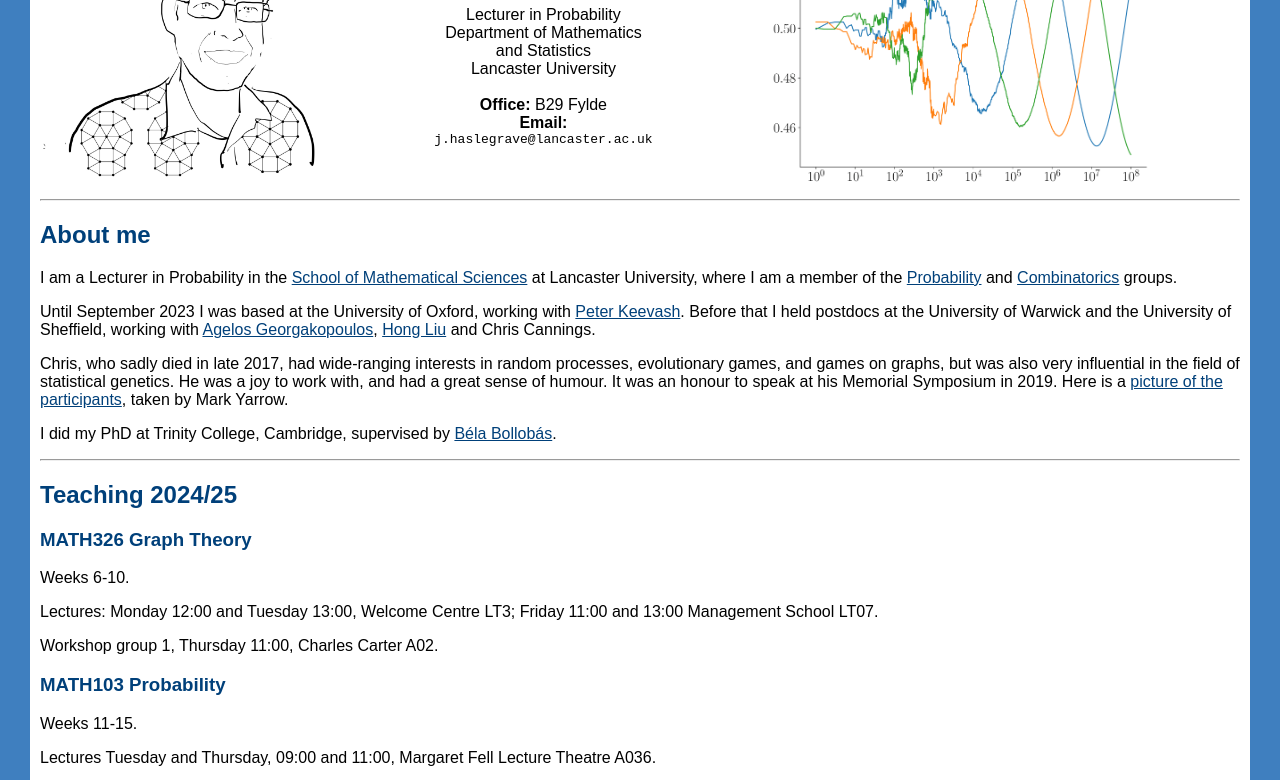
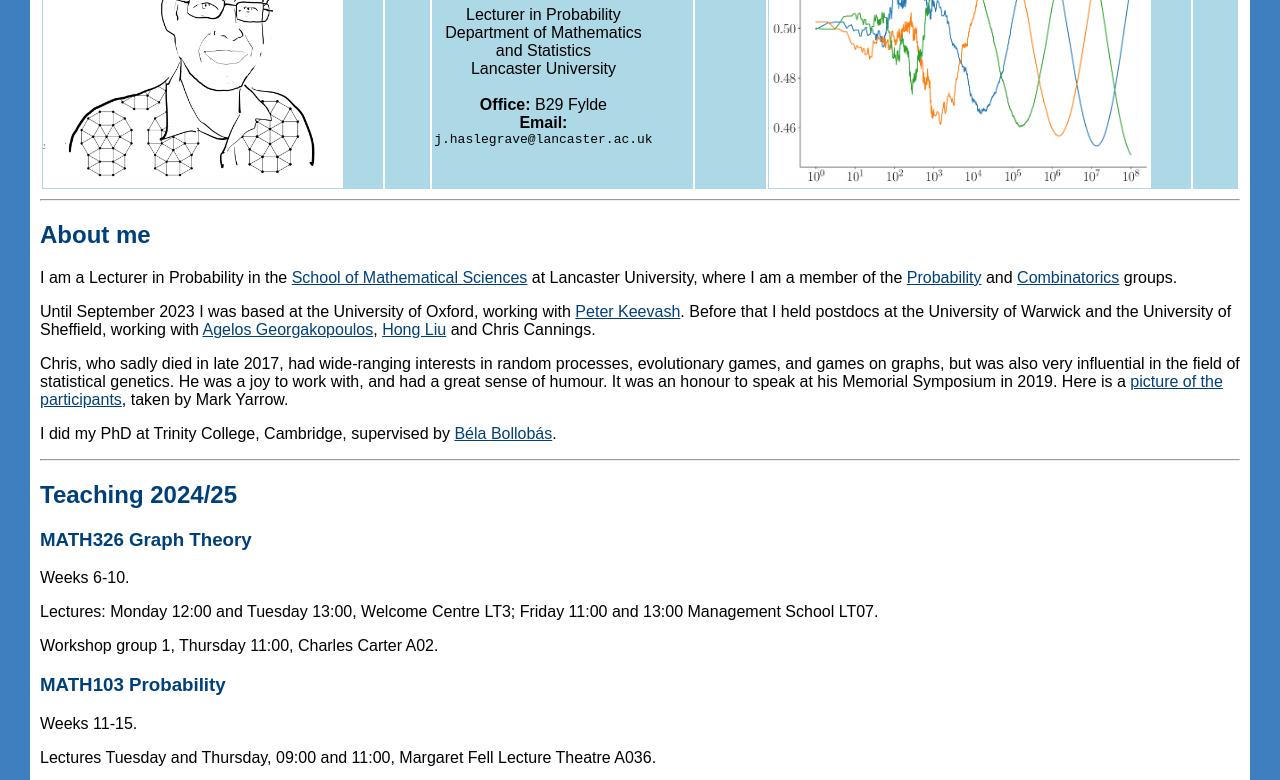
Before and after one commit to j-haslegrave/j-haslegrave.github.io, a plain HTML site: page index.html in a window 1280 px wide. Shown: the part 155-935 px from the top of the page. Drawn offline with Linux system fonts and the light colour scheme.

Commit message:
Update style.css

```diff
--- a/style.css
+++ b/style.css
@@ -3,6 +3,10 @@ html{font-family: sans-serif;}
 h1,h2,h3 {font-family: sans-serif; font-weight: bold; color: #00407a}
 
 th,td {padding-right: 40px;}
+
+tr:nth-child(odd) {
+            background-color: Lightblue;
+        }
 
 a {color: #00407a}
 
```
